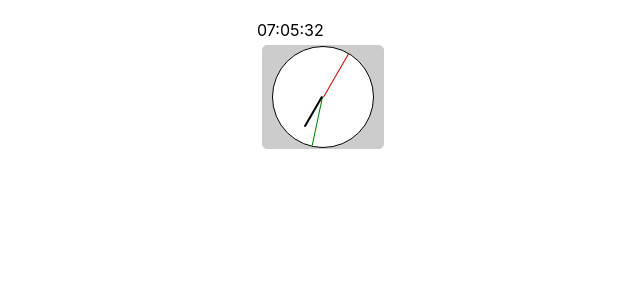
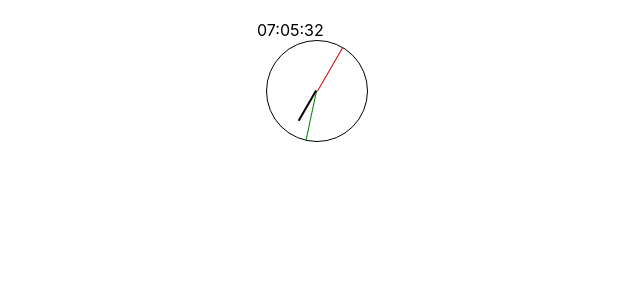
Before and after one commit to LenaMesyachik/React-project-Kabzda--, a React (Create React App) app: page / in a window 1280 px wide. Shown: the top 300 px of the page, without its empty margins (83-723 px from the left). Built offline with nearby package versions, Linux system fonts and the light colour scheme.

Commit message:
Create newComponent  AnalogView with module.css

```diff
--- a/src/analog.css
+++ b/src/analog.module.css
@@ -4,10 +4,6 @@
     display: flex;
     flex-direction: column;
     align-items: center;
-    border: solid 1px #ccc;
-    border-radius: 5px;
-    margin: 5px;
-    background: #ccc;
 }
 .clock .digital-clock {
     padding: 10px;
--- a/src/components/AnalogClock.tsx
+++ b/src/components/AnalogClock.tsx
@@ -1,5 +1,5 @@
 import {ClockViewType} from "../Clock";
-import '../analog.css'
+import s from  '../analog.module.css'
 
 export const AnalogView: React.FC<ClockViewType> = ({date}) => {
 
@@ -13,11 +13,11 @@ export const AnalogView: React.FC<ClockViewType> = ({date}) => {
         transform: `rotate(${date.getHours() * 30}deg)`
     };
 
-    return  <div className={'clock'}>
-        <div className={"analog-clock"}>
-            <div className={"dial seconds"} style={secondsStyle} />
-            <div className={"dial minutes"} style={minutesStyle} />
-            <div className={"dial hours"} style={hoursStyle} />
+    return  <div className={s.clock}>
+        <div className={s['analog-clock']}>
+            <div className={`${s.dial} ${s.seconds}`} style={secondsStyle} />
+            <div className={`${s.dial} ${s.minutes}`} style={minutesStyle} />
+            <div className={`${s.dial} ${s.hours}`} style={hoursStyle} />
         </div>
     </div>
 }
```
